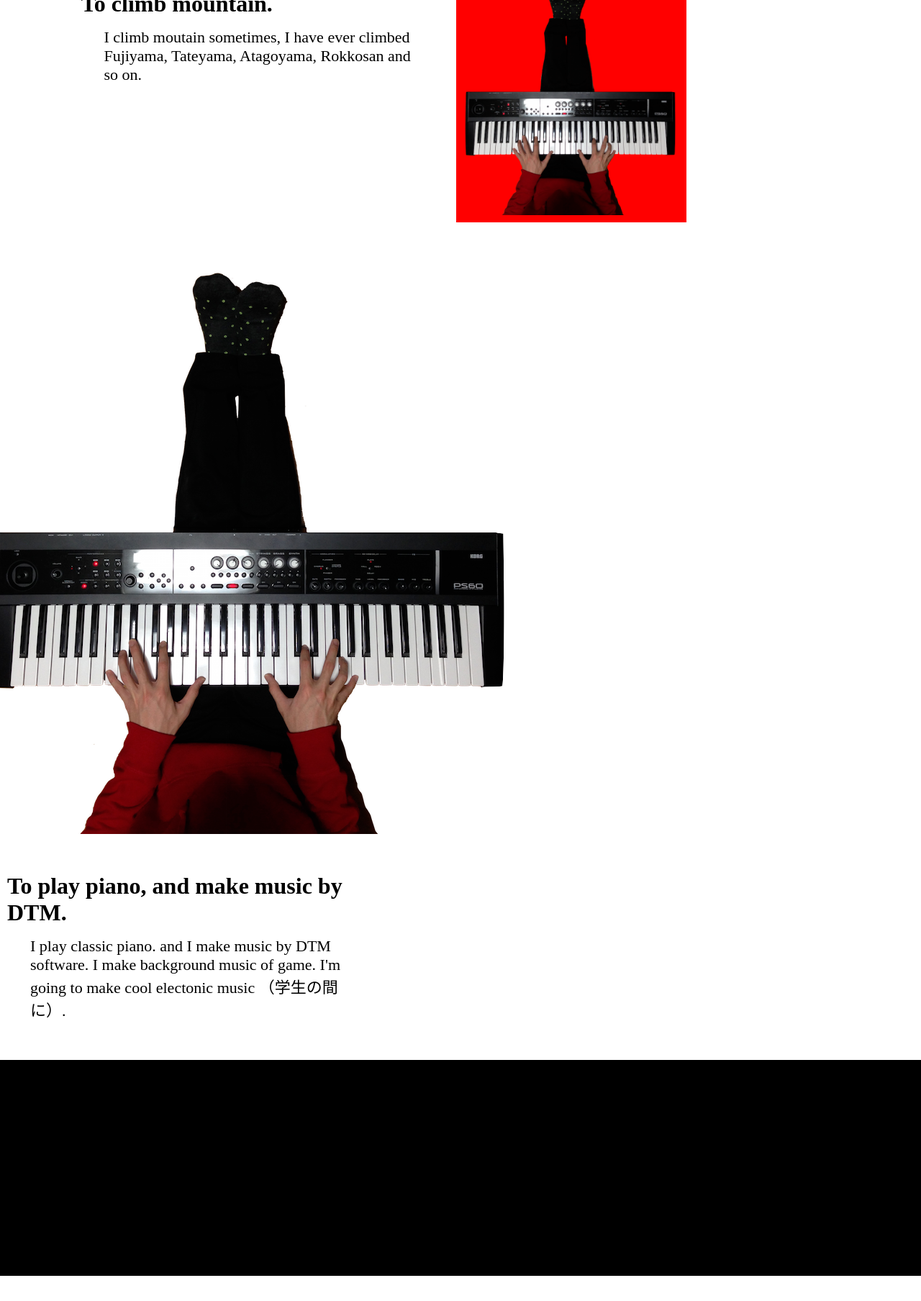
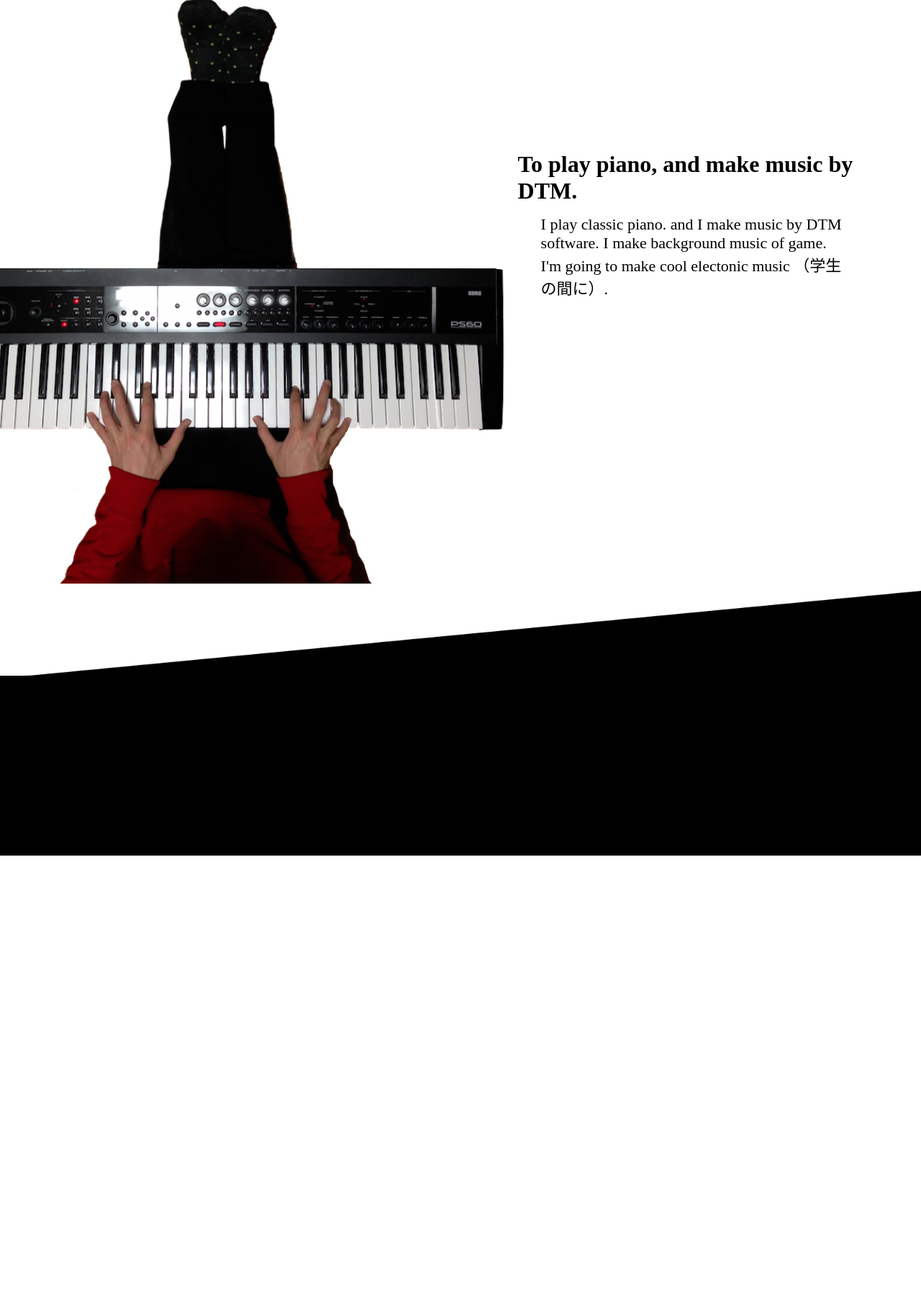
Before and after one commit to 0ED/supertask.jp, a PHP site: page /about in a window 1280 px wide. Shown: the part 2579-4387 px from the top of the page at 72% size. After the commit the page ends 3768 px from the top, so only its background shows below. Run offline with PHP 8.4, Linux system fonts and the light colour scheme.

Commit message:
I added page contents.

```diff
--- a/about/index.html
+++ b/about/index.html
@@ -25,7 +25,7 @@
 				<li><a href=".." id="index_gnavi">HOME</a></li>
 				<li><a href="../product" id="product_gnavi">PRODUCT</a></li>
 				<li><a href="../about" id="about_gnavi">ABOUT</a></li>
-				<li><a href="../hack" id="hack_gnavi">HACK</a></li>
+				<!-- <li><a href="../hack" id="hack_gnavi">HACK</a></li> -->
 				<li><a href="../research" id="research_gnavi">RESEARCH</a></li>
 				<li><a href="../link" id="link_gnavi">LINK</a></li>
 			</ul>
@@ -47,22 +47,23 @@
 				<section id="intro">
 					<h2>Self-Introduction</h2>
 					<p>
-					My name is Tasuku TAKAHASHI. Now, I am master of computer and 22 years old(2015). And, I go to Kyoto Sangyo University in Kyoto Japan. My special field is computer science. Especially I investigate Network. I belong <a href="http://rudds.jp/">Research Unit in Dependable Distributed Systems(Rudds)</a> now. My laboratory's boss is Naohaya HAYASHIBARA.
+					My name is Tasuku TAKAHASHI. Now, I am master of computer and 22 years old(2015). And, I go to Kyoto Sangyo University in Kyoto Japan. My special field is computer science. Especially I investigate Network. I belong <a href="http://rudds.jp/">Research Unit in Dependable Distributed Systems(Rudds)</a> now.
 					<img src="../img/about/tasuku.jpg" alt="Tasuku TAKAHASHI" id="myface"/>
-					In addition to research, I study about network, software, compiler, binary, 3d graphics, to make music. In network, I make structured P2P network, In the
-
-					In the future, I think that I want to work in america. and I'll make something like SF. So I study English and Computer Science now.
-
-						<img src="../img/about/rudds.jpg" alt="Rudds" id="rudds"/>
+					</p>
+					<p>
+					In addition to research, I study about network, software, compiler, web parser, binary, 3d graphics, making music. In network, I make structured P2P network, In compiler, I make programming language. In web parser, I parse big data on web. In binary, I research binary file and study file system for Security Contest or CTF. In 3d graphics, I try to make future application. In to making music, I make music by DTM software.
+					</p>
+					<p>
+					And, In the future, I think that I want to work in america. and I'll make something like SF. So I study English and Computer Science now.
 					</p>
 				</section>
 
 				<section id="skills">
 					<h2>My skills</h2>
 					<p>
-					My field is network, software, compiler, binary, 3d graphics, music, and so on. I
-					<br />
-
+					My field network, software, compiler, web parser, binary, 3d graphics, making music, and so on. In network, I make structured P2P network, In compiler, I make programming language. In web parser, I parse big data on web. In binary, I research binary file and study file system for Security Contest or CTF. In 3d graphics, I try to make future application. In to making music, I make music by DTM software.
+					</p>
+					<p>
 					I'm using Python, C++, Java, C, Go, Shell, JavaScript, AppleScript, Objective-C, PHP, HTML, CSS as programming language. Especially I'm using often Python, C++, Java.
 					</p>
 				</section>
@@ -83,7 +84,7 @@
 							<h3>To climb mountain.</h3>
 							<p>I climb moutain sometimes, I have ever climbed Fujiyama, Tateyama, Atagoyama, Rokkosan and so on. </p>
 						</div>
-						<img src="../img/about/keyboard_thumb.png" alt="Mountain" id="uuid"/>
+						<img src="../img/about/keyboard_thumbs.png" alt="Mountain" />
 					<!-- /#mountain --></div> <!-- style="width:200px; height: 200px;" -->
 
 					<div class="hobbies" id="piano">
@@ -95,12 +96,10 @@
 					<!-- /#piano --></div>
 				</section>
 			</article>
-
 			<footer>
-				<div id="black_slash">
-				</div>
-
+				<img src="../img/about/black_slash.png" id="black_slash" />
 				<div id="footer_info">
+					<img src="../img/about/black.png" />
 				</div>
 			</footer>
 
--- a/css/about.css
+++ b/css/about.css
@@ -5,6 +5,10 @@
 	border-bottom: 5px solid #FD80DD;
 }
 #about #globalnavi ul li a#about_gnavi:hover {
+}
+
+#about #mainTopic {
+	margin-bottom: 0px;
 }
 
 #about #mainTopic header{
@@ -105,15 +109,15 @@
 	font-size: 28px;
 }
 
-#about #mainTopic article section img#myface {
+#about #mainTopic article section#intro img#myface {
 	float: right;
-	margin: 20px 30px;
-	margin-right: 130px;
+	margin: 5px 5px;
+	margin-right: 110px;
 	padding: 15px;
 	box-shadow: 5px 5px 10px rgba(0,0,0,0.4);
 }
 
-#about #mainTopic article section img#rudds {
+#about #mainTopic article section#intro img#rudds {
 	float: left;
 	margin: 25px;
 	padding: 30px;
@@ -124,17 +128,16 @@
 #about #mainTopic article section#intro h2 {
 	color: #07C2FA;
 }
+
 #about #mainTopic article section#skills h2 {
 	color: #66cc00;
 }
 
-#about #mainTopic article section#hobby {
-	margin-bottom: 0px;
+#about #mainTopic article section#intro p,
+#about #mainTopic article section#skills p {
+	text-indent: 0.7em;
 }
 
-#about #mainTopic article section#hobby h2 {
-	color: #FF3300;
-}
 
 
 /**
@@ -145,6 +148,11 @@
 	min-width: 850px;
 	margin: 0;
 }
+
+#about #mainTopic article section#hobby h2 {
+	color: #FF3300;
+}
+
 
 #about #mainTopic article section#hobby .hobbies {
 }
@@ -190,40 +198,62 @@
 }
 
 /* My hobby -> Mountain */
-
 #about #mainTopic article section#hobby #climb {
 }
 #about #mainTopic article section#hobby #climb img {
 	width: 300px;
 	margin-right: 2%;
-	background-color: red;
 }
 #about #mainTopic article section#hobby #climb .comment {
 	float: left;
 	margin-left: 8%;
 }
 
+
+/* My hobby -> Piano */
 #about #mainTopic article section#hobby #piano {
+	min-width: 1000px;
 }
 
 #about #mainTopic article section#hobby #piano img {
-	width: 734px;
-	margin-left: -30px;
+	float: left;
+	width: 60%;
+	margin-left: -5%;
+	margin-top: -6%;
+}
+
+#about #mainTopic article section#hobby #piano .comment h3 {
+}
+
+#about #mainTopic article section#hobby #piano .comment {
+	float: right;
+	width: 38%;
+	margin-top: 13%;
+	margin-left: -20%;
+	margin-right: 5%;
 }
 
 
+#about #mainTopic footer {
+	width: 100%;
+	min-width: 950px;
+	margin-top: -17%;
+}
 
-#about #mainTopic footer #black_slash {
+#about #mainTopic footer img#black_slash {
 	width: 100%;
-	height: 150px;
-	background-color: black;
-	background-image: url("../img/about/black_slash.png");
-	background-size: 100% 100%;
-	background-position: top top;
+	height: 120px;
+	min-width: 950px;
 }
 
 #about #mainTopic footer #footer_info {
 	width: 100%;
-	height: 150px;
+	height: 250px;
+	margin-top: -6px;
 	background-color: black;
 }
+
+#about #mainTopic footer #footer_info img {
+	width: 100%;
+	height: 250px;
+}
--- a/css/product.css
+++ b/css/product.css
@@ -39,6 +39,7 @@
 	overflow: hidden;
 	height: auto;
 	width: 47%;
+	box-shadow: 4px 4px 8px rgba(0,0,0,0.4);
 }
 
 /* clearfix! */
@@ -53,6 +54,9 @@
 
 #product #localnavi .twin_block .local_links:first-of-type {
 	margin-left: 0px;
+}
+
+#product #localnavi .twin_block .local_links {
 }
 
 #product #localnavi .twin_block .local_links a:hover {
--- a/hack/index.html
+++ b/hack/index.html
@@ -34,7 +34,7 @@
 				<li><a href=".." id="index_gnavi">HOME</a></li>
 				<li><a href="../product" id="product_gnavi">PRODUCT</a></li>
 				<li><a href="../about" id="about_gnavi">ABOUT</a></li>
-				<li><a href="../hack" id="hack_gnavi">HACK</a></li>
+				<!--<li><a href="../hack" id="hack_gnavi">HACK</a></li>-->
 				<li><a href="../research" id="research_gnavi">RESEARCH</a></li>
 				<li><a href="../link" id="link_gnavi">LINK</a></li>
 			</ul>
--- a/index.html
+++ b/index.html
@@ -26,7 +26,7 @@
 				<li><a href="." id="index_gnavi">HOME</a></li>
 				<li><a href="product" id="product_gnavi">PRODUCT</a></li>
 				<li><a href="about" id="about_gnavi">ABOUT</a></li>
-				<li><a href="hack" id="hack_gnavi">HACK</a></li>
+				<!-- <li><a href="../hack" id="hack_gnavi">HACK</a></li> -->
 				<li><a href="research" id="research_gnavi">RESEARCH</a></li>
 				<li><a href="link" id="link_gnavi">LINK</a></li>
 			</ul>
--- a/link/index.html
+++ b/link/index.html
@@ -26,7 +26,7 @@
 				<li><a href=".." id="index_gnavi">HOME</a></li>
 				<li><a href="../product" id="product_gnavi">PRODUCT</a></li>
 				<li><a href="../about" id="about_gnavi">ABOUT</a></li>
-				<li><a href="../hack" id="hack_gnavi">HACK</a></li>
+				<!--<li><a href="../hack" id="hack_gnavi">HACK</a></li>-->
 				<li><a href="../research" id="research_gnavi">RESEARCH</a></li>
 				<li><a href="../link" id="link_gnavi">LINK</a></li>
 			</ul>
```
Also changed, not shown: product/index.html (+7 -38 lines), research/index.html (+8 -4 lines), img/about/black.png (added), img/about/climb_bag.png (added), img/product/NIRF.png (added), img/product/formalweb.png, img/product/memoryslot.png, img/product/memoryslot_back.png (added), img/product/paladin.png (added), 1 other file.
